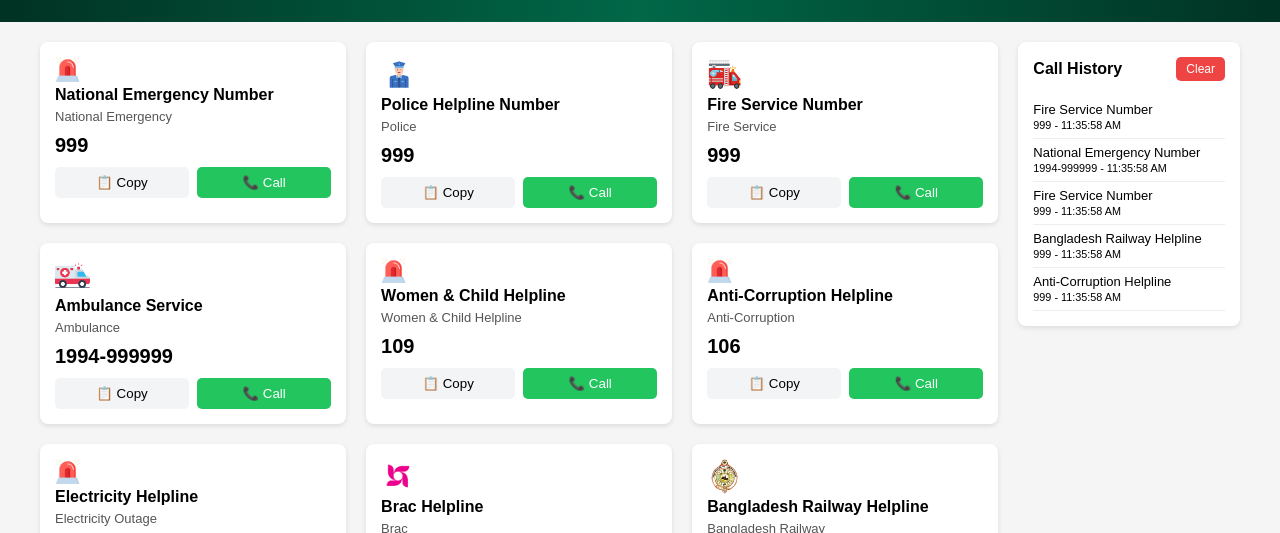
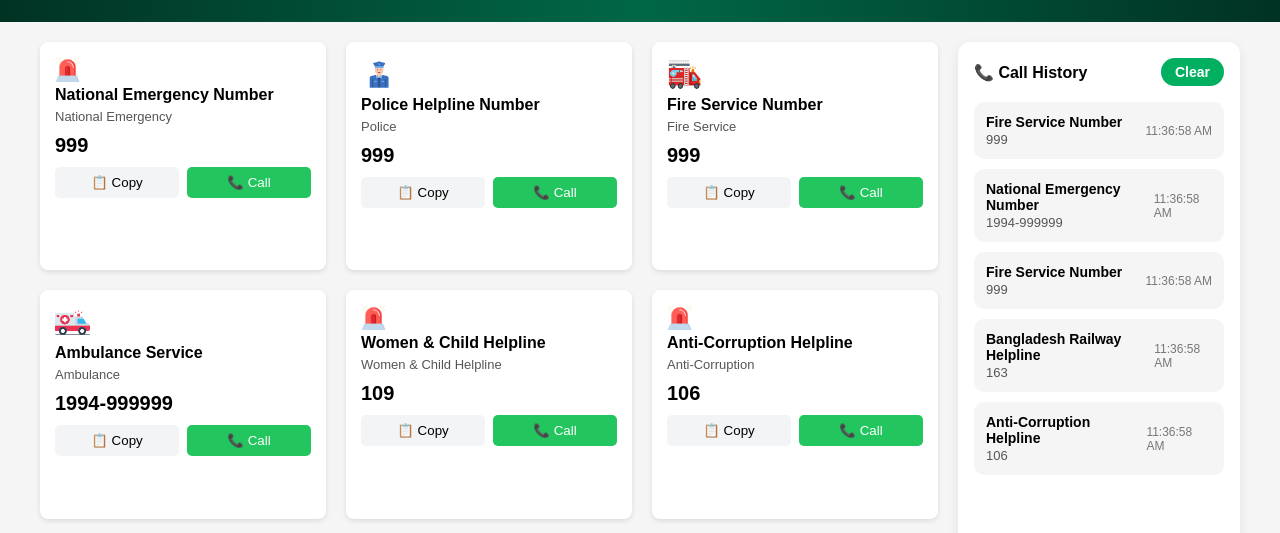
Before and after one commit to Sakline313/assignment-_project05, a plain HTML site: page index.html in a window 1280 px wide. Shown: the part 222-755 px from the top of the page. Drawn offline with Linux system fonts and the light colour scheme.

Commit message:
all changes

```diff
--- a/index.html
+++ b/index.html
@@ -115,14 +115,52 @@
       </div>
     </div>
     <aside class="sidebar">
-      <h3>Call History <button class="clear-btn">Clear</button></h3>
-      <ul class="history">
-        <li>Fire Service Number<br><small>999 - 11:35:58 AM</small></li>
-        <li>National Emergency Number<br><small>1994-999999 - 11:35:58 AM</small></li>
-        <li>Fire Service Number<br><small>999 - 11:35:58 AM</small></li>
-        <li>Bangladesh Railway Helpline<br><small>999 - 11:35:58 AM</small></li>
-        <li>Anti-Corruption Helpline<br><small>999 - 11:35:58 AM</small></li>
-      </ul>
+    <div class="call-history">
+    <div class="call-header">
+      <h3>📞 Call History</h3>
+      <button class="clear-btn">Clear</button>
+    </div>
+
+    <div class="call-item">
+      <div>
+        <h4>Fire Service Number</h4>
+        <p>999</p>
+      </div>
+      <span>11:36:58 AM</span>
+    </div>
+
+    <div class="call-item">
+      <div>
+        <h4>National Emergency Number</h4>
+        <p>1994-999999</p>
+      </div>
+      <span>11:36:58 AM</span>
+    </div>
+
+    <div class="call-item">
+      <div>
+        <h4>Fire Service Number</h4>
+        <p>999</p>
+      </div>
+      <span>11:36:58 AM</span>
+    </div>
+
+    <div class="call-item">
+      <div>
+        <h4>Bangladesh Railway Helpline</h4>
+        <p>163</p>
+      </div>
+      <span>11:36:58 AM</span>
+    </div>
+
+    <div class="call-item">
+      <div>
+        <h4>Anti-Corruption Helpline</h4>
+        <p>106</p>
+      </div>
+      <span>11:36:58 AM</span>
+    </div>
+  </div>
     </aside>
   </div>
 </body>
--- a/style2.css
+++ b/style2.css
@@ -137,37 +137,70 @@ background: linear-gradient(90deg, #013223 0%, #006747 50%, #013223 100%);
   background: #22c55e;
   color: #fff;
 }
-.sidebar {
-  flex: 1;
+.call-history {
+  width: 250px;
   background: #fff;
-  border-radius: 8px;
-  padding: 15px;
-  box-shadow: 0 2px 5px rgba(0,0,0,0.1);
-  max-height: fit-content;
+  border-radius: 12px;
+  box-shadow: 0 4px 12px rgba(0, 0, 0, 0.08);
+  padding: 16px;
+  padding-bottom: 100%;
 }
-.sidebar h3 {
+
+.call-header {
   display: flex;
   justify-content: space-between;
   align-items: center;
-  margin: 0 0 15px;
+  margin-bottom: 16px;
+}
+
+.call-header h3 {
   font-size: 16px;
+  margin: 0;
 }
-.history {
-  list-style: none;
-  padding: 0;
+
+.clear-btn {
+  background: #00b060;
+  color: #fff;
+  border: none;
+  padding: 6px 14px;
+  border-radius: 20px;
+  cursor: pointer;
+  font-size: 14px;
+  font-weight: bold;
+}
+
+.clear-btn:hover {
+  background: #00964d;
+}
+
+.call-item {
+  display: flex;
+  justify-content: space-between;
+  align-items: center;
+  background: #f5f5f5;
+  padding: 12px;
+  border-radius: 10px;
+  margin-bottom: 10px;
+  transition: background 0.2s ease;
+}
+
+.call-item:hover {
+  background: #eaeaea;
+}
+
+.call-item h4 {
   margin: 0;
+  font-size: 14px;
+  font-weight: 600;
+}
+
+.call-item p {
+  margin: 2px 0 0;
   font-size: 13px;
+  color: #555;
 }
-.history li {
-  border-bottom: 1px solid #eee;
-  padding: 6px 0;
+
+.call-item span {
+  font-size: 12px;
+  color: #777;
 }
-.clear-btn {
-  background: #ef4444;
-  border: none;
-  color: #fff;
-  padding: 5px 10px;
-  border-radius: 5px;
-  cursor: pointer;
-  font-size: 12px;
-}
--- /dev/null
+++ b/sub.css
@@ -0,0 +1,75 @@
+/* body {
+  font-family: Arial, sans-serif;
+  background: #f9f9f9;
+  display: flex;
+  justify-content: center;
+  padding: 20px;
+} */
+
+.call-history {
+  width: 250px;
+  background: #fff;
+  border-radius: 12px;
+  box-shadow: 0 4px 12px rgba(0, 0, 0, 0.08);
+  padding: 16px;
+  padding-bottom: 100%;
+}
+
+.call-header {
+  display: flex;
+  justify-content: space-between;
+  align-items: center;
+  margin-bottom: 16px;
+}
+
+.call-header h3 {
+  font-size: 16px;
+  margin: 0;
+}
+
+.clear-btn {
+  background: #00b060;
+  color: #fff;
+  border: none;
+  padding: 6px 14px;
+  border-radius: 20px;
+  cursor: pointer;
+  font-size: 14px;
+  font-weight: bold;
+}
+
+.clear-btn:hover {
+  background: #00964d;
+}
+
+.call-item {
+  display: flex;
+  justify-content: space-between;
+  align-items: center;
+  background: #f5f5f5;
+  padding: 12px;
+  border-radius: 10px;
+  margin-bottom: 10px;
+  transition: background 0.2s ease;
+}
+
+.call-item:hover {
+  background: #eaeaea;
+}
+
+.call-item h4 {
+  margin: 0;
+  font-size: 14px;
+  font-weight: 600;
+}
+
+.call-item p {
+  margin: 2px 0 0;
+  font-size: 13px;
+  color: #555;
+}
+
+.call-item span {
+  font-size: 12px;
+  color: #777;
+}
```
Also changed, not shown: index02.html (+46 -8 lines), parac.html (added, +58 -0 lines).
